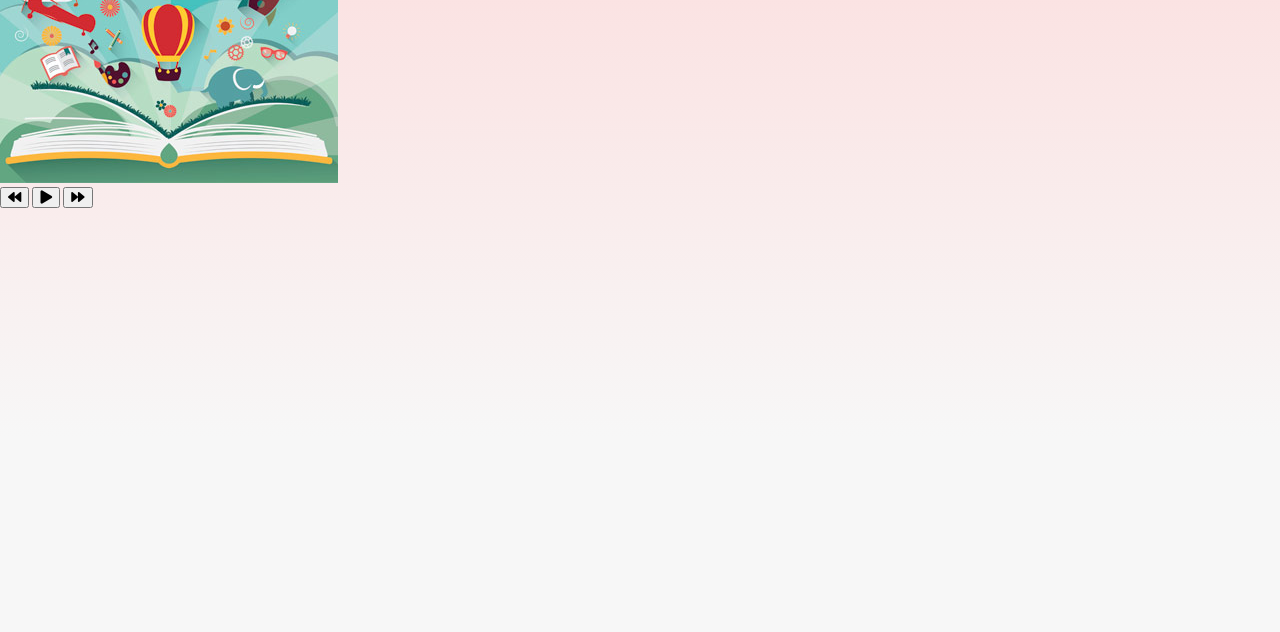
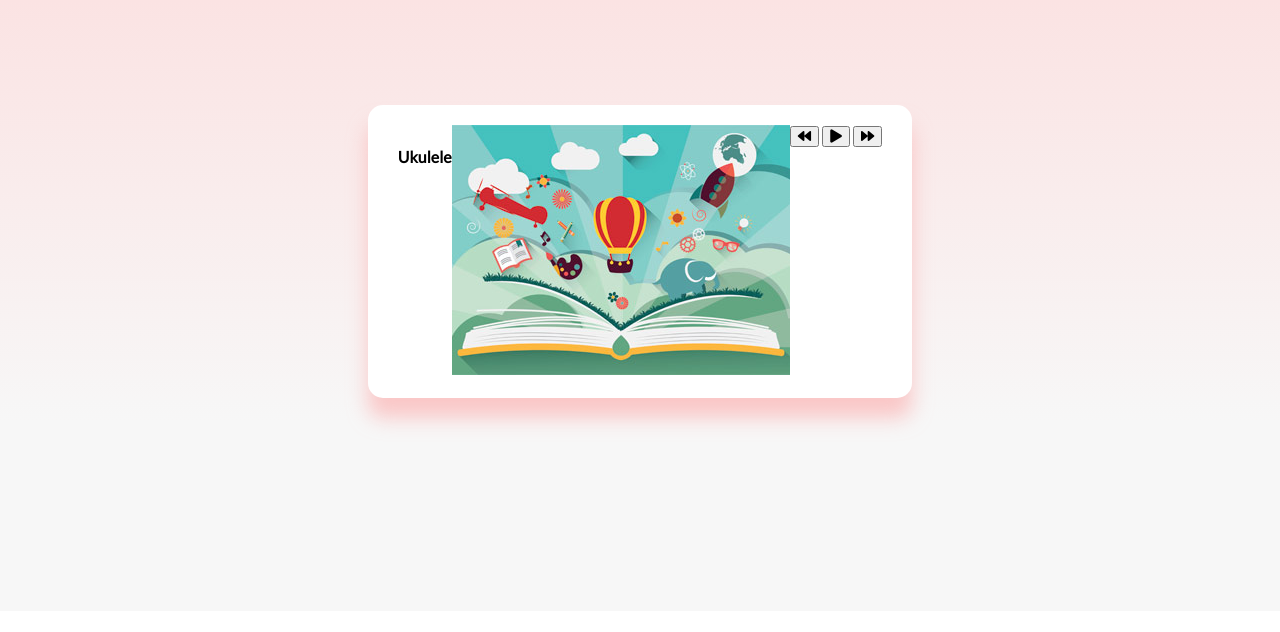
Before and after one commit to Annie-Huang/vanillawebprojects, a website: page music-player/index.html in a window 1280 px wide. Shown: the part 189-821 px from the top of the page. After the commit the page ends 800 px from the top, so only its background shows below. Drawn offline with Linux system fonts and the light colour scheme.

Commit message:
Style for the main layout and the .music-container layout

```diff
--- a/music-player/style.css
+++ b/music-player/style.css
@@ -9,4 +9,20 @@ body {
   margin: 0;
   font-family: 'Lato', sans-serif;
   background-image: linear-gradient(0deg, rgb(247, 247,247) 23.8%, rgb(252, 221, 221) 92%);
+  display: flex;
+  flex-direction: column;
+  align-items: center;
+  justify-content: center;
 }
+
+.music-container {
+  background-color: #fff;
+  border-radius: 15px;
+  box-shadow: 0 20px 20px 0 rgba(252, 169, 169, 0.6);
+
+  display: flex;
+  padding: 20px 30px;
+  position: relative; /* we are going to position absolute for the info */
+  margin: 100px 0;
+  z-index: 10;
+}
```
